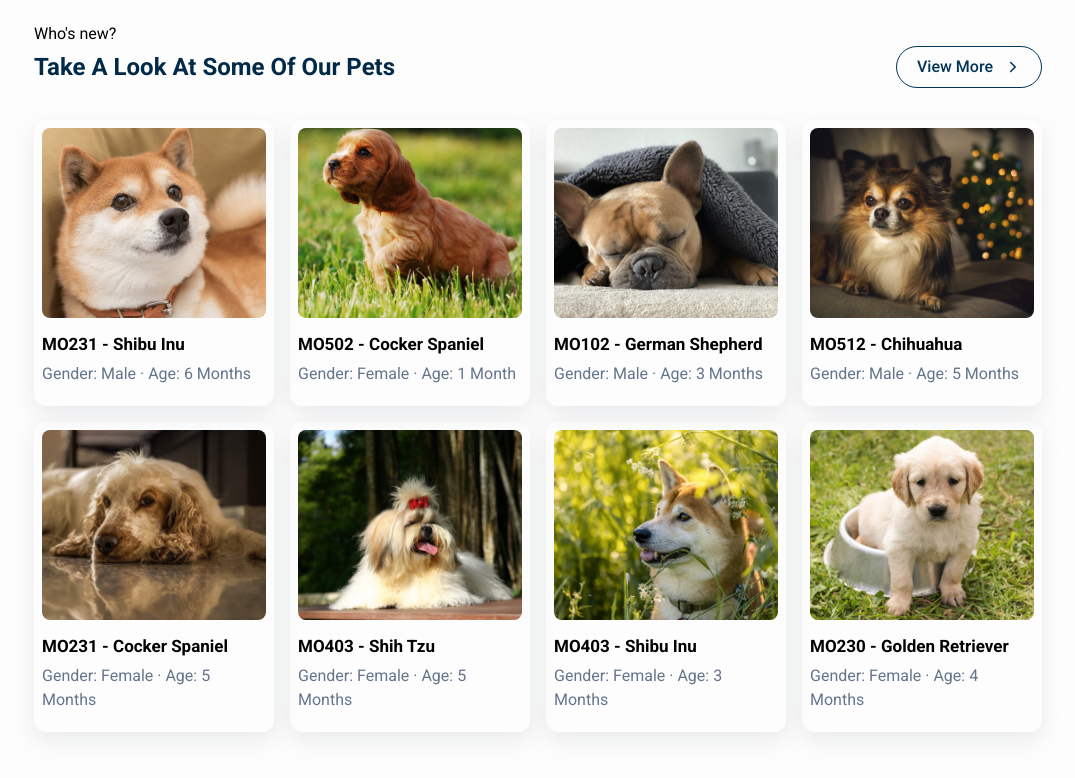
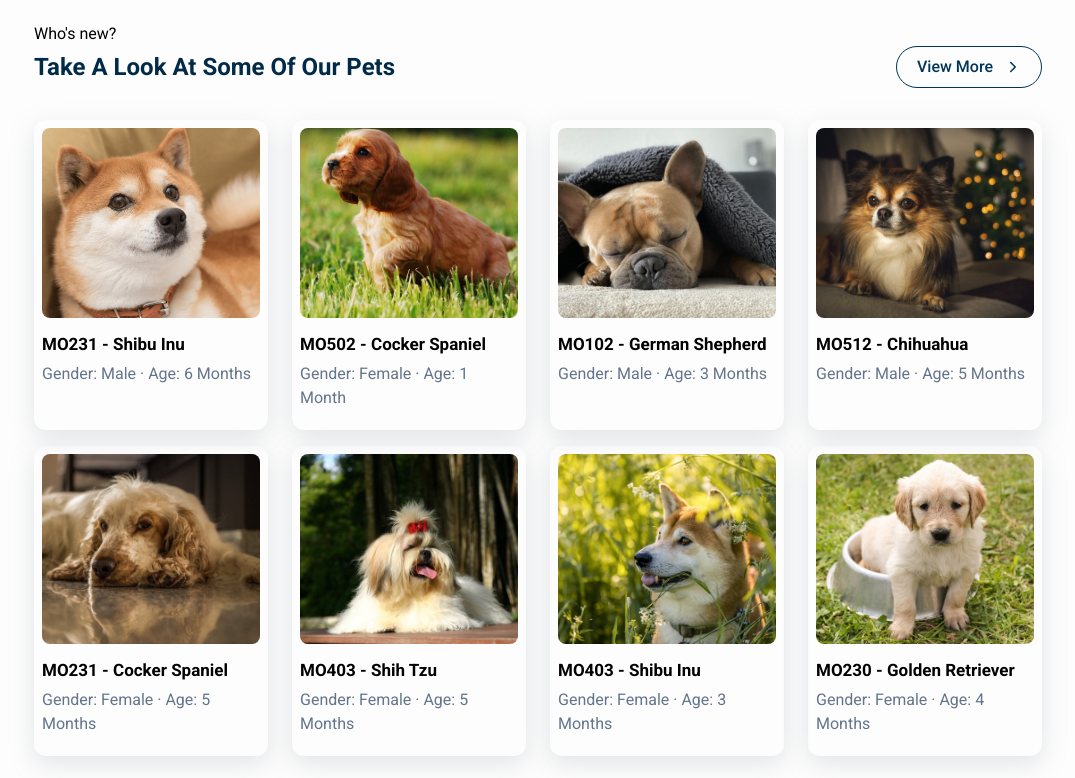
Before and after one commit to EleneQ/Monito---Pet-Adoption-Agency, a React (Vite) app: page / in a window 1280 px wide. Shown: the part 700-1478 px from the top of the page, without its empty margins (102-1177 px from the left). Built offline with nearby package versions, Linux system fonts and the light colour scheme; grey boxes are pictures that could not be loaded.

Commit message:
improved the item card grid responsiveness

```diff
--- a/src/pages/Home/DogsShowcase.tsx
+++ b/src/pages/Home/DogsShowcase.tsx
@@ -34,7 +34,7 @@ const DogsShowcase = () => {
 
         <ViewMoreButton className={"hidden sm:flex"} />
       </div>
-      <div className="item-card-grid | grid gap-y-4 md:grid-y-6">
+      <div className="item-card-grid | grid gap-y-4 md:grid-y-5">
         {dogsInfo.slice(0, 8).map((dog) => (
           <Link key={dog.id} to={`/dogs/${dog.id}`}>
             <Card className="h-full">
--- a/src/scss/globals/_utils.scss
+++ b/src/scss/globals/_utils.scss
@@ -30,15 +30,16 @@
   }
 }
 
-@media (min-width: 600px) {
+@media (min-width: 800px) {
   .item-card-grid {
-    grid-template-columns: repeat(3, minmax(9rem, 16rem));
+    column-gap: 1.5rem;
+    grid-template-columns: repeat(3, 1fr);
   }
 }
 
 @media (min-width: 1200px) {
   .item-card-grid {
-    grid-template-columns: repeat(4, minmax(14rem, 16.3rem));
+    grid-template-columns: repeat(4, minmax(14rem, 17.5rem));
   }
 }
 
--- a/tailwind.config.ts
+++ b/tailwind.config.ts
@@ -23,7 +23,7 @@ export default {
         "gold-3-accent": "#f5bc50",
       },
       boxShadow: {
-        "card-shadow": "0px 8px 24px rgba(149, 157, 165, 0.2)",
+        "card-shadow": "0px 8px 24px rgba(149, 157, 165, 0.25)",
         "orange-shadow": "0 7px 15px 0 rgba(255,83,48,.35)",
         "dark-shadow": "rgba(100, 100, 111, 0.4) 0px 7px 40px 0px",
       },
```
